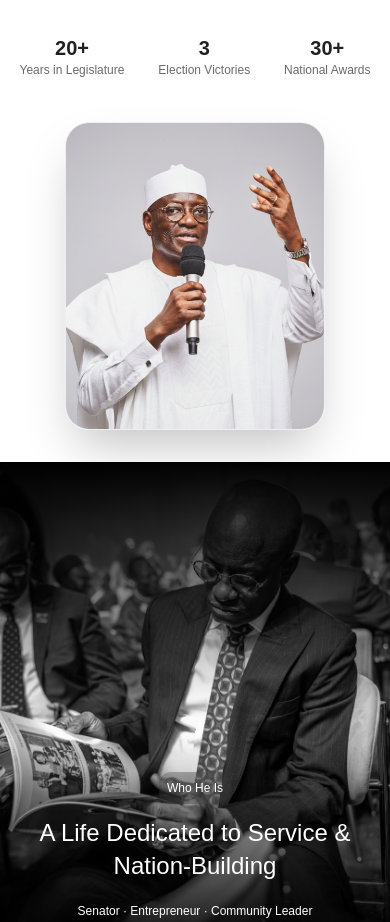
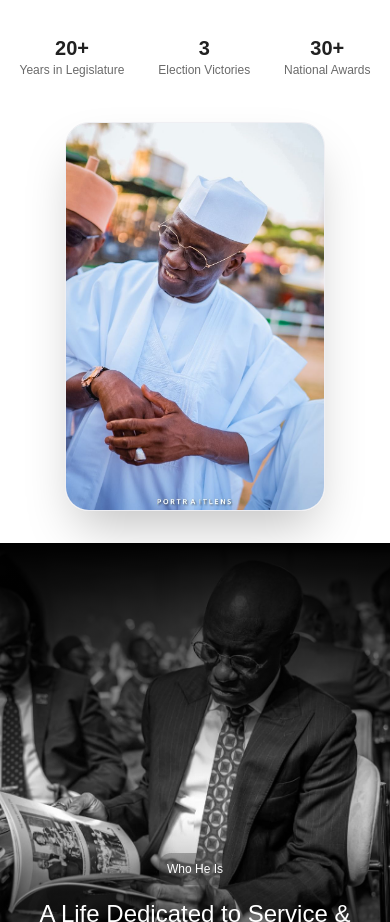
Before and after one commit to Igwe0001/senator-wadada, a Next.js app: page / in a window 390 px wide. Shown: the part 854-1776 px from the top of the page. Built offline with nearby package versions, Linux system fonts and the light colour scheme.

Commit message:
chamged mobile image

```diff
--- a/components/pages/home/Statistics.tsx
+++ b/components/pages/home/Statistics.tsx
@@ -100,7 +100,7 @@ function Statistics() {
           {/* Mobile — center image only */}
           <motion.div className="flex sm:hidden" variants={scaleIn} initial="hidden" animate={imagesInView ? "visible" : "hidden"}>
             <Image
-              src={assets.image2}
+              src={assets.image53}
               alt="portrait"
               width={260}
               height={340}
```
